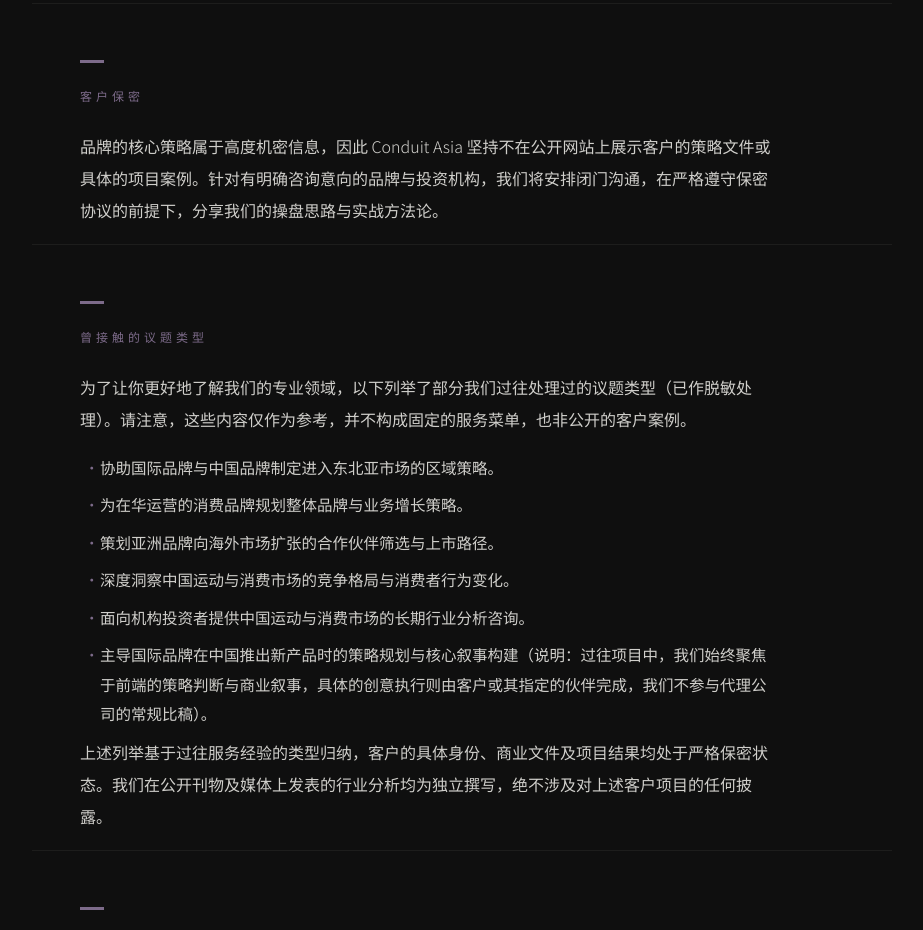
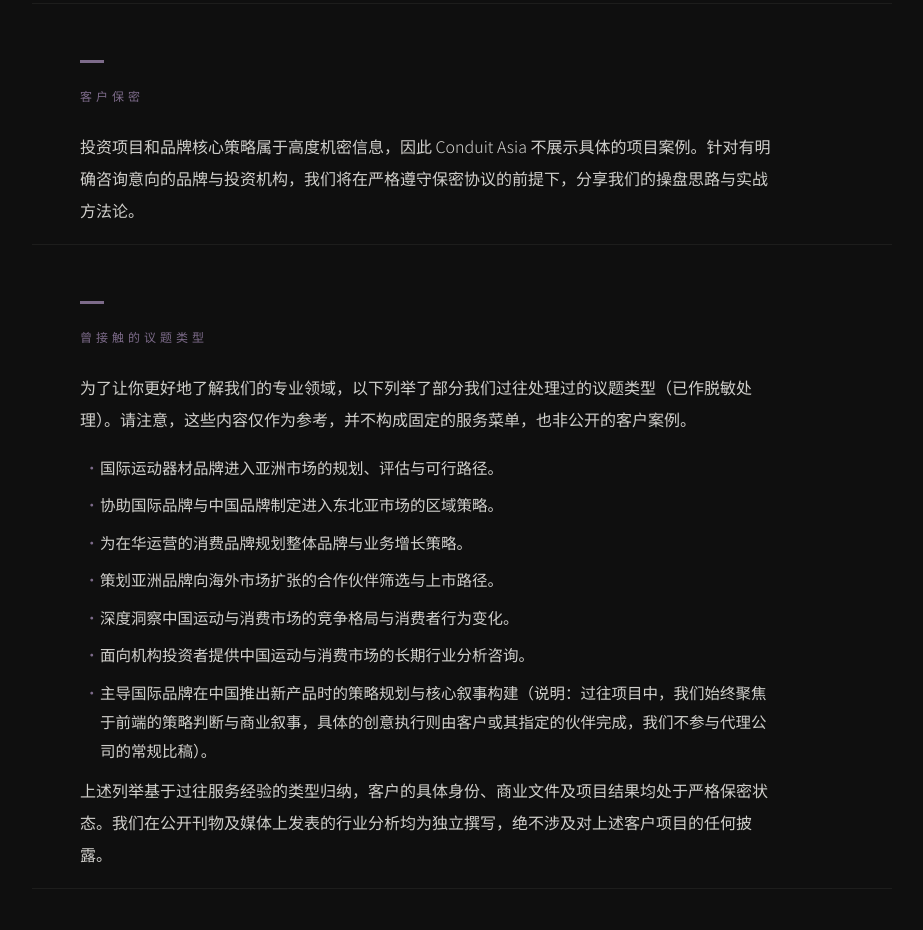
Before and after one commit to weikan0913/conduitasia, a plain HTML site: page cn-about.html in a window 1280 px wide. Shown: the part 950-1880 px from the top of the page, without its empty margins (178-1101 px from the left). Drawn offline with Linux system fonts and the light colour scheme.

Commit message:
About: client confidentiality copy; add sports equipment Asia entry topic.
Co-authored-by: Cursor <cursoragent@cursor.com>

```diff
--- a/cn-about.html
+++ b/cn-about.html
@@ -63,7 +63,7 @@
         <div class="divider"></div>
         <div class="section-label">客户保密</div>
         <div class="section-body">
-            <p>品牌的核心策略属于高度机密信息，因此 Conduit Asia 坚持不在公开网站上展示客户的策略文件或具体的项目案例。针对有明确咨询意向的品牌与投资机构，我们将安排闭门沟通，在严格遵守保密协议的前提下，分享我们的操盘思路与实战方法论。</p>
+            <p>投资项目和品牌核心策略属于高度机密信息，因此 Conduit Asia 不展示具体的项目案例。针对有明确咨询意向的品牌与投资机构，我们将在严格遵守保密协议的前提下，分享我们的操盘思路与实战方法论。</p>
         </div>
     </section>
 
@@ -74,6 +74,7 @@
             <p>为了让你更好地了解我们的专业领域，以下列举了部分我们过往处理过的议题类型（已作脱敏处理）。请注意，这些内容仅作为参考，并不构成固定的服务菜单，也非公开的客户案例。</p>
         </div>
         <ul class="svc-list">
+            <li>国际运动器材品牌进入亚洲市场的规划、评估与可行路径。</li>
             <li>协助国际品牌与中国品牌制定进入东北亚市场的区域策略。</li>
             <li>为在华运营的消费品牌规划整体品牌与业务增长策略。</li>
             <li>策划亚洲品牌向海外市场扩张的合作伙伴筛选与上市路径。</li>
```
